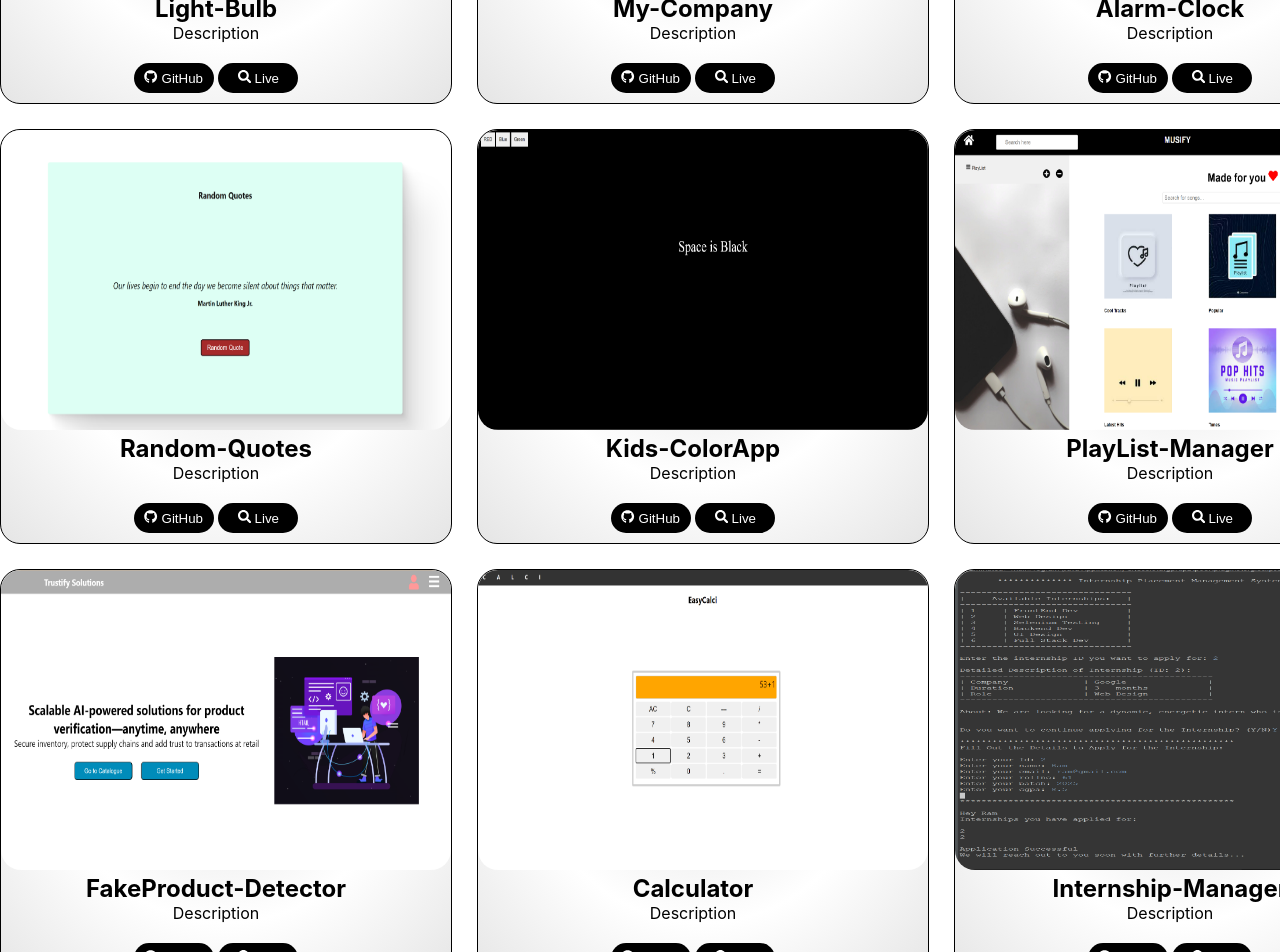
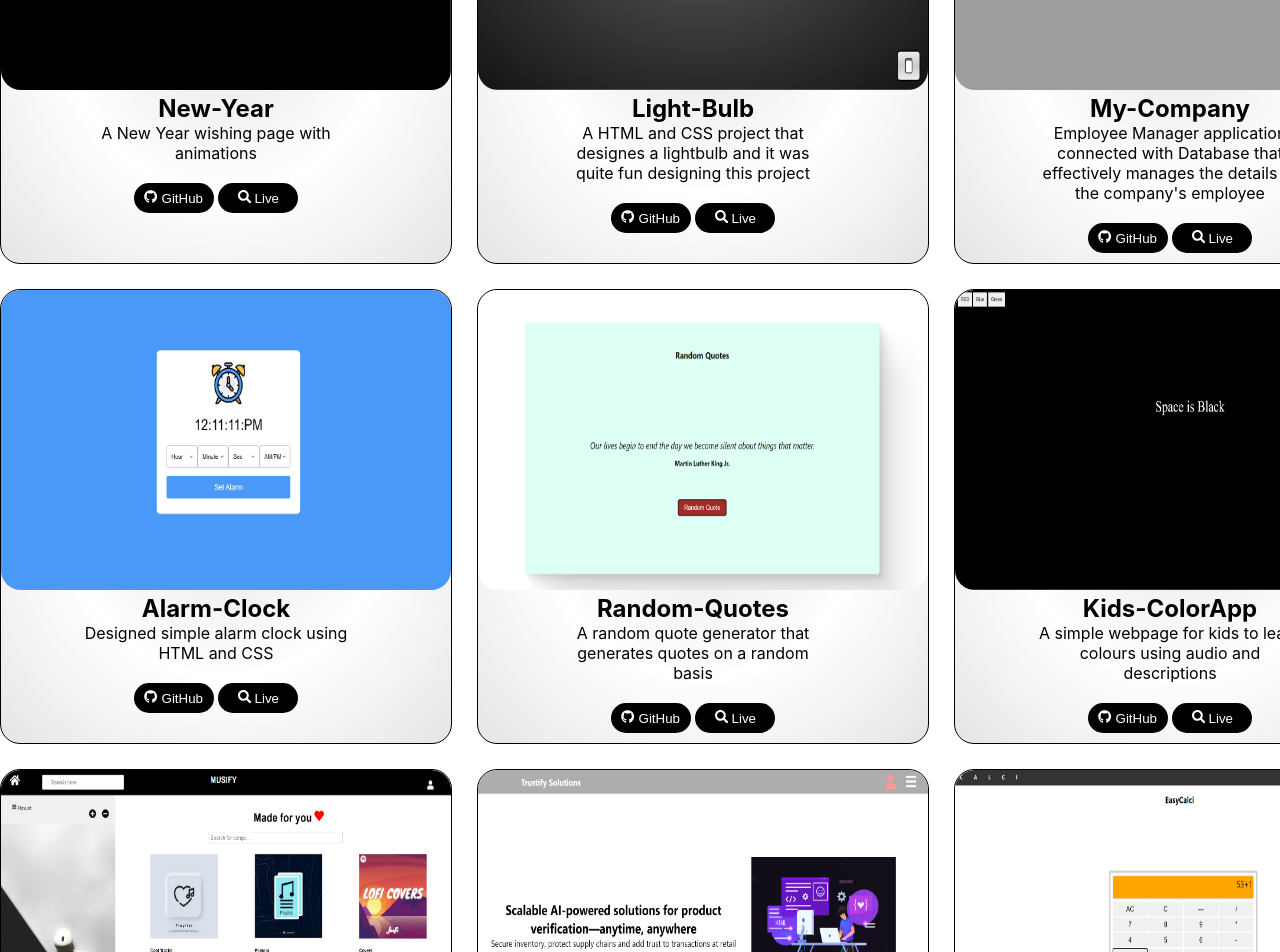
Before and after one commit to Gowtham-017/My_Project_Heap, a React (Create React App) app: page / in a window 1280 px wide. Shown: the part 860-1812 px from the top of the page. Built offline with nearby package versions, Linux system fonts and the light colour scheme; grey boxes are pictures that could not be loaded.

Commit message:
Update Project.js

```diff
--- a/src/components/pages/Project.js
+++ b/src/components/pages/Project.js
@@ -13,22 +13,24 @@ import lightbulb from '../assets/lightbulb.png';
 import alarmclock from '../assets/alarmclock.png';
 import fakeproduct from '../assets/fakeproduct.png';
 import newyear from '../assets/newyear.png';
+import events from '../assets/eventmanager.png';
 import pythonandexcel from '../assets/pythonandexcel.png';
 const Project = () => {
     const [projectsData] = useState([
-        { imgsrc: portfolio, title: "Portfolio", description: "Description", github: "https://github.com/Gowtham-017/Personal_Website", live: "https://gowtham-dev.netlify.app/", },
-        { imgsrc: drummachine, title: "DrumMachine", description: "Description" , github: "https://github.com/Gowtham-017/DrumMachine", live: "https://www.google.com/",},
-        { imgsrc: newyear, title: "New-Year", description: "Description" , github: "https://github.com/Gowtham-017/New_Year_2024", live: "https://www.google.com/",},
-        { imgsrc: lightbulb, title: "Light-Bulb", description: "Description" , github: "https://github.com/Gowtham-017/Light_Bulb", live: "https://lightbulb17.netlify.app/",},
-        { imgsrc: mycompany, title: "My-Company", description: "Description", github: "https://github.com/Gowtham-017/mycompany", live: "https://www.google.com/", },
-        { imgsrc: alarmclock, title: "Alarm-Clock", description: "Description" , github: "https://github.com/Gowtham-017/Alarm_Clock", live: "https://alarm-clock-model.netlify.app/",},
-        { imgsrc: quotegenerator, title: "Random-Quotes", description: "Description", github: "https://github.com/Gowtham-017/Random-Quotes", live: "https://quotesgen-random.netlify.app/", },
-        { imgsrc: kidsapp, title: "Kids-ColorApp", description: "Description" , github: "https://github.com/Gowtham-017/Color_App_Kids", live: "https://kids-color.netlify.app/",},
-        { imgsrc: playlistmanager, title: "PlayList-Manager", description: "Description" , github: "https://github.com/Gowtham-017/PlayList_Manager", live: "https://www.google.com/",},
-        { imgsrc: fakeproduct, title: "FakeProduct-Detector", description: "Description" , github: "https://github.com/Gowtham-017/FakeProduct_Manager", live: "https://www.google.com/",},
-        { imgsrc: calculator, title: "Calculator", description: "Description", github: "https://github.com/Gowtham-017/Simple-Calculator", live: "https://easycalci.netlify.app/", },
-        { imgsrc: internshipmanager, title: "Internship-Manager", description: "Description" , github: "https://github.com/Gowtham-017/Internship_Manager", live: "https://www.google.com/",},
-        { imgsrc: pythonandexcel, title: "Python-Excel", description: "Description" , github: "https://github.com/Gowtham-017/Python_and_Excel", live: "https://www.google.com/",},
+        { imgsrc: portfolio, title: "Portfolio", description: "Designed a simple Portfolio website for me shocasing my profiles and works", github: "https://github.com/Gowtham-017/Portfolio/", live: "https://gowthamk29.netlify.app/", },
+        { imgsrc: events, title: "Event Manager", description: "A Full- Stack Event Manager application using Vite.js and SpringBoot. I have used Postgresql for managing data and implemented Jwt Security for authentication", github: "https://github.com/Gowtham-017/Advanced_App_Development/", live: "https://gowthamk29.netlify.app/", },
+        { imgsrc: drummachine, title: "DrumMachine", description: "A simple DrumMachine that you can use for making sounds and enjoy the music" , github: "https://github.com/Gowtham-017/DrumMachine", live: "https://www.google.com/",},
+        { imgsrc: newyear, title: "New-Year", description: "A New Year wishing page with animations" , github: "https://github.com/Gowtham-017/New_Year_2024", live: "https://www.google.com/",},
+        { imgsrc: lightbulb, title: "Light-Bulb", description: "A HTML and CSS project that designes a lightbulb and it was quite fun designing this project" , github: "https://github.com/Gowtham-017/Light_Bulb", live: "https://lightbulb17.netlify.app/",},
+        { imgsrc: mycompany, title: "My-Company", description: "Employee Manager application connected with Database that effectively manages the details of the company's employee", github: "https://github.com/Gowtham-017/mycompany", live: "https://www.google.com/", },
+        { imgsrc: alarmclock, title: "Alarm-Clock", description: "Designed simple alarm clock using HTML and CSS" , github: "https://github.com/Gowtham-017/Alarm_Clock", live: "https://alarm-clock-model.netlify.app/",},
+        { imgsrc: quotegenerator, title: "Random-Quotes", description: "A random quote generator that generates quotes on a random basis", github: "https://github.com/Gowtham-017/Random-Quotes", live: "https://quotesgen-random.netlify.app/", },
+        { imgsrc: kidsapp, title: "Kids-ColorApp", description: "A simple webpage for kids to learn colours using audio and descriptions" , github: "https://github.com/Gowtham-017/Color_App_Kids", live: "https://kids-color.netlify.app/",},
+        { imgsrc: playlistmanager, title: "PlayList-Manager", description: "Integrated system for managing music playlist that is connected to database and I have used SpringBoot for the backend services" , github: "https://github.com/Gowtham-017/PlayList_Manager", live: "https://www.google.com/",},
+        { imgsrc: fakeproduct, title: "FakeProduct-Detector", description: "A frontend design for a fake-product detection site using React" , github: "https://github.com/Gowtham-017/FakeProduct_Manager", live: "https://www.google.com/",},
+        { imgsrc: calculator, title: "Calculator", description: "An arithmetic calculator that performs basic calculations", github: "https://github.com/Gowtham-017/Simple-Calculator", live: "https://easycalci.netlify.app/", },
+        { imgsrc: internshipmanager, title: "Internship-Manager", description: "A console application developed using Java that manages internships registered by students" , github: "https://github.com/Gowtham-017/Internship_Manager", live: "https://www.google.com/",},
+        { imgsrc: pythonandexcel, title: "Python-Excel", description: "Used Python to extract the data from folders to excel sheet and simplify it" , github: "https://github.com/Gowtham-017/Python_and_Excel", live: "https://www.google.com/",},
     ]);
     return (
         <div className='body'>
```
